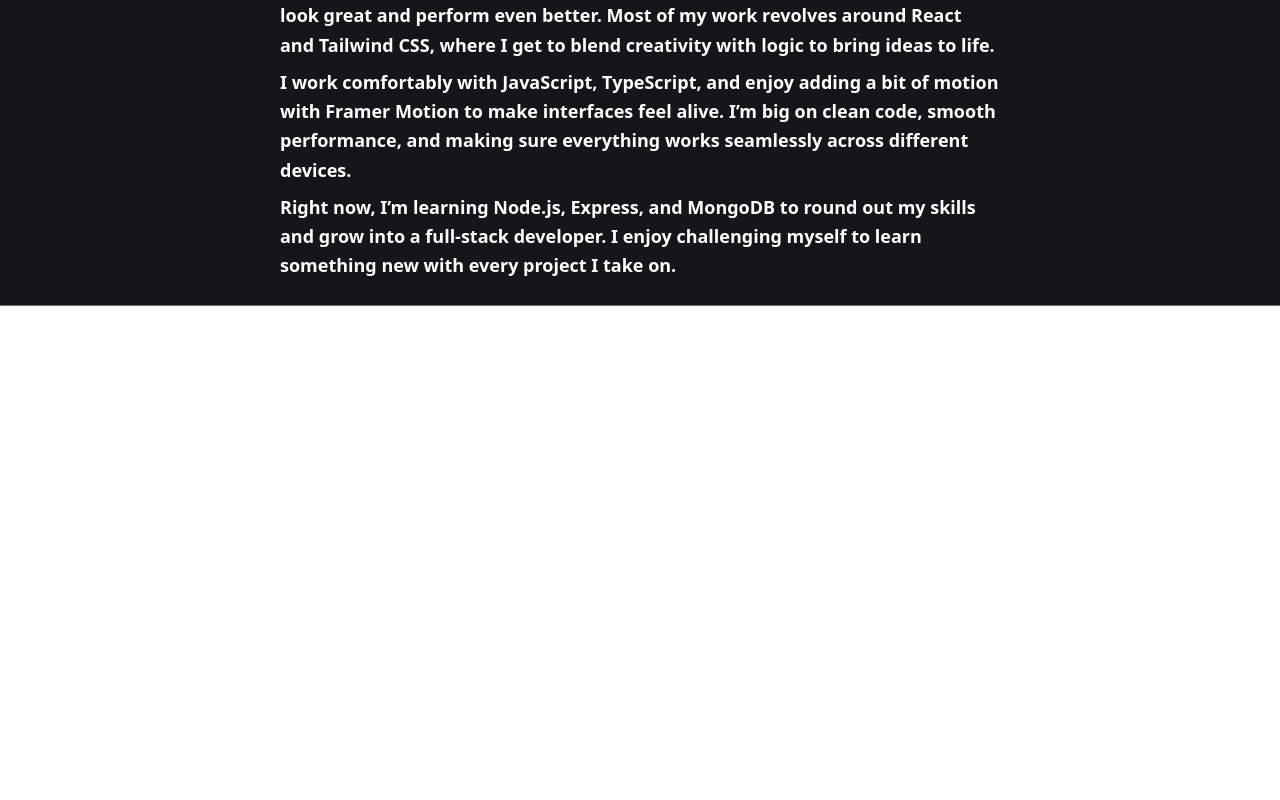
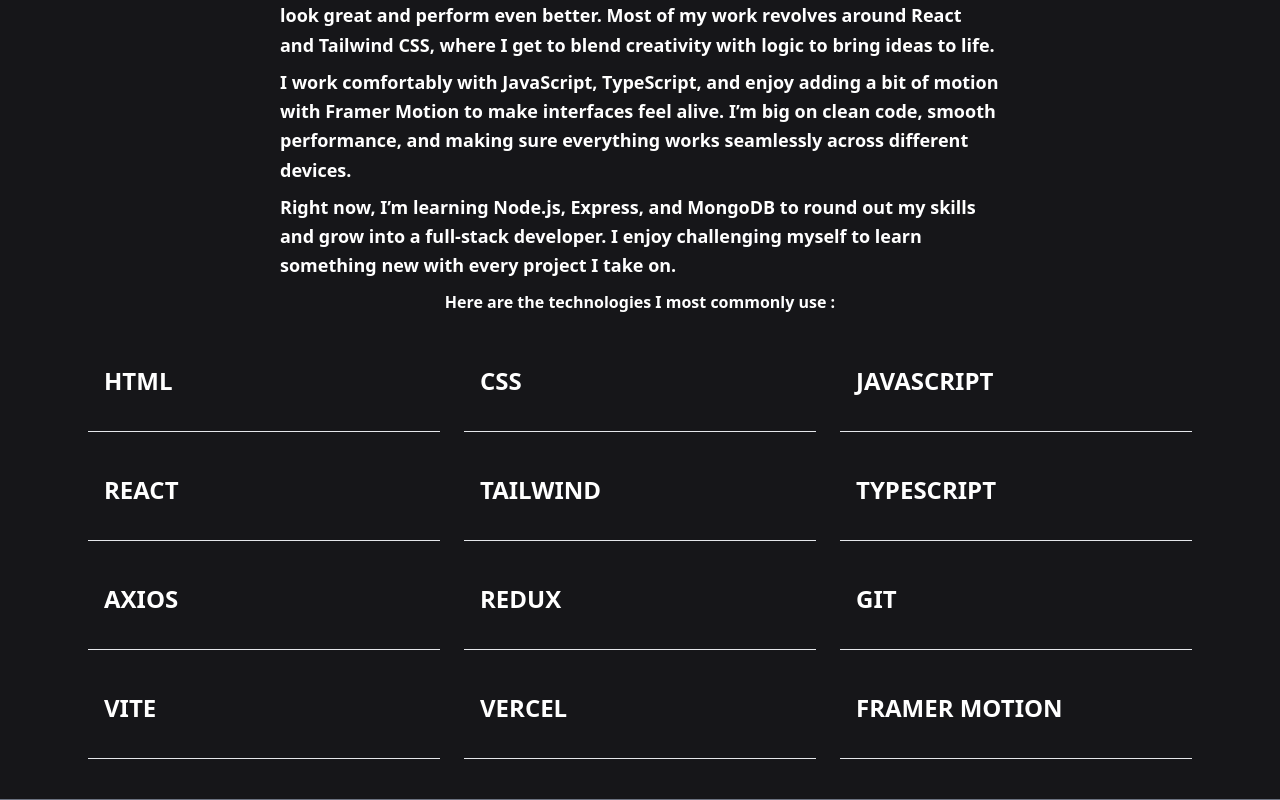
Before and after one commit to NifemiSoneye/my-portfolio, a React (Vite) app: page / in a window 1280 px wide. Shown: the part 2501-3301 px from the top of the page. Before the commit the page ends 2807 px from the top, so only its background shows below. Built offline with nearby package versions, Linux system fonts and the light colour scheme.

Commit message:
Rounded up skill section

```diff
--- a/src/components/Skills.tsx
+++ b/src/components/Skills.tsx
@@ -17,11 +17,26 @@
       transition: { duration: 0.8, ease: "easeOut" },
     },
   };
+  const skills = [
+    "HTML",
+    "CSS",
+    "JAVASCRIPT",
+    "REACT",
+    "TAILWIND",
+    "TYPESCRIPT",
+    "AXIOS",
+    "REDUX",
+    "GIT",
+    "VITE",
+    "VERCEL",
+    "FRAMER MOTION",
+  ];
   return (
     <section
       id="skills"
       className="min-h-screen bg-[#161619] text-white overflow-x-hidden border-b border-gray-500 pb-[1rem] "
     >
+      <div className="">
         <div className="w-full flex justify-center">
           <motion.img
             src={planetIcon}
@@ -52,17 +67,45 @@
             creativity with logic to bring ideas to life.
           </p>
           <p className="text-white leading-relaxed text-lg font-semibold mb-[0.5rem]">
-          I work comfortably with JavaScript, TypeScript, and enjoy adding a bit
-          of motion with Framer Motion to make interfaces feel alive. I’m big on
-          clean code, smooth performance, and making sure everything works
-          seamlessly across different devices.
+            I work comfortably with JavaScript, TypeScript, and enjoy adding a
+            bit of motion with Framer Motion to make interfaces feel alive. I’m
+            big on clean code, smooth performance, and making sure everything
+            works seamlessly across different devices.
           </p>
           <p className="text-white leading-relaxed text-lg font-semibold mb-[0.5rem]">
-          Right now, I’m learning Node.js, Express, and MongoDB to round out my
-          skills and grow into a full-stack developer. I enjoy challenging
+            Right now, I’m learning Node.js, Express, and MongoDB to round out
+            my skills and grow into a full-stack developer. I enjoy challenging
             myself to learn something new with every project I take on.
           </p>
         </motion.div>
+      </div>
+      <p className="text-center text-white leading-relaxed text-md font-semibold mb-[0.5rem] text-[1rem]">
+        Here are the technologies I most commonly use :{" "}
+      </p>
+      <div className=" mx-auto p-6 overflow-hidden grid grid-cols-1 lg:grid-cols-3 gap-6 max-w-6xl">
+        {skills.map((skill, index) => {
+          const skillsRef = useRef(null);
+          const cardInView = useInView(skillsRef, { once: false, amount: 0.4 });
+          return (
+            <motion.div
+              key={index}
+              ref={skillsRef}
+              whileHover={{ scale: 1.03 }}
+              className="border-b text-left p-[1rem] "
+              initial={{ opacity: 0, y: 50 }}
+              animate={
+                cardInView ? { opacity: 1, y: 0 } : { opacity: 0, y: 50 }
+              }
+              transition={{
+                duration: 0.7,
+                type: "spring",
+              }}
+            >
+              <p className="font-semibold text-[24px] mb-[1rem]">{skill}</p>
+            </motion.div>
+          );
+        })}
+      </div>
     </section>
   );
 };
```
Lines whose indentation alone changed are shown as unchanged.
